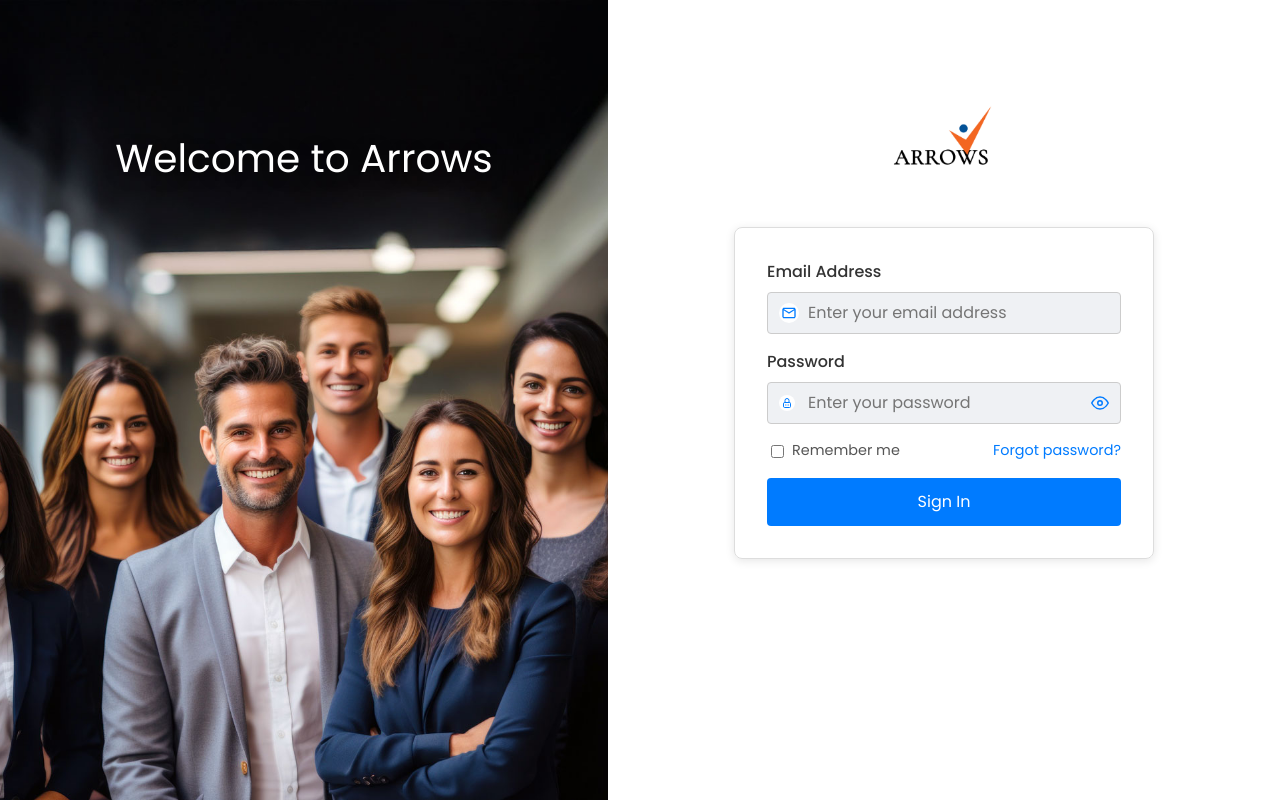
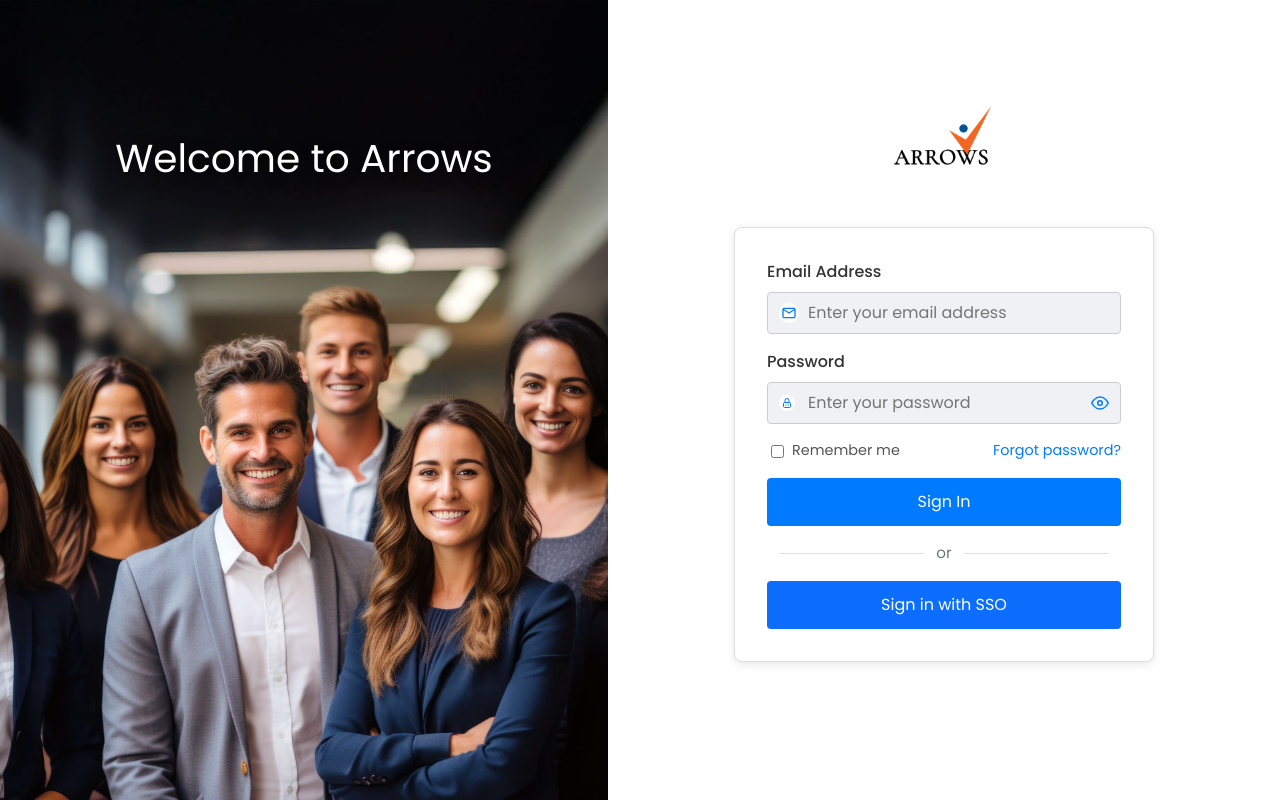
Before and after one commit to HRITHIK-MH/Arrows_Frontend, a React (Vite) app: page /login in a window 1280 px wide. Built offline with nearby package versions, Linux system fonts and the light colour scheme; no server answers.

Commit message:
SSO Login

```diff
--- a/src/pages/login/Login.jsx
+++ b/src/pages/login/Login.jsx
@@ -148,6 +148,7 @@ const Login = () => {
   const [password, setPassword] = useState('');
   const [showPassword, setShowPassword] = useState(false);
   const [loading, setLoading] = useState(false);
+  const [ssoLoading, setSsoLoading] = useState(false);
   const [error, setError] = useState('');
   const [emailError, setEmailError] = useState('');
   const navigate = useNavigate();
@@ -311,6 +312,7 @@ const Login = () => {
 
   const handleSsoLogin = async () => {
     setError('');
+    setSsoLoading(true);
     try {
       const url = await fetchSsoAuthorizeUrl();
       if (!url) {
@@ -319,6 +321,7 @@ const Login = () => {
       window.location.href = url;
     } catch (err) {
       setError(getAuthErrorMessage(err, 'Unable to start SSO login'));
+      setSsoLoading(false);
     }
   };
 
@@ -382,6 +385,15 @@ const Login = () => {
           <button type="submit" className="login-btn" disabled={loading}>
             {loading ? 'Signing In...' : 'Sign In'}
           </button>
+          <div className="login-divider">or</div>
+          <button
+            type="button"
+            className="login-btn login-btn-secondary"
+            disabled={loading || ssoLoading}
+            onClick={handleSsoLogin}
+          >
+            {ssoLoading ? 'Opening SSO...' : 'Sign in with SSO'}
+          </button>
         </form>
       </div>
     </div>
```
Also changed, not shown: 2 other files (tests, documents, lock files or other folders).
